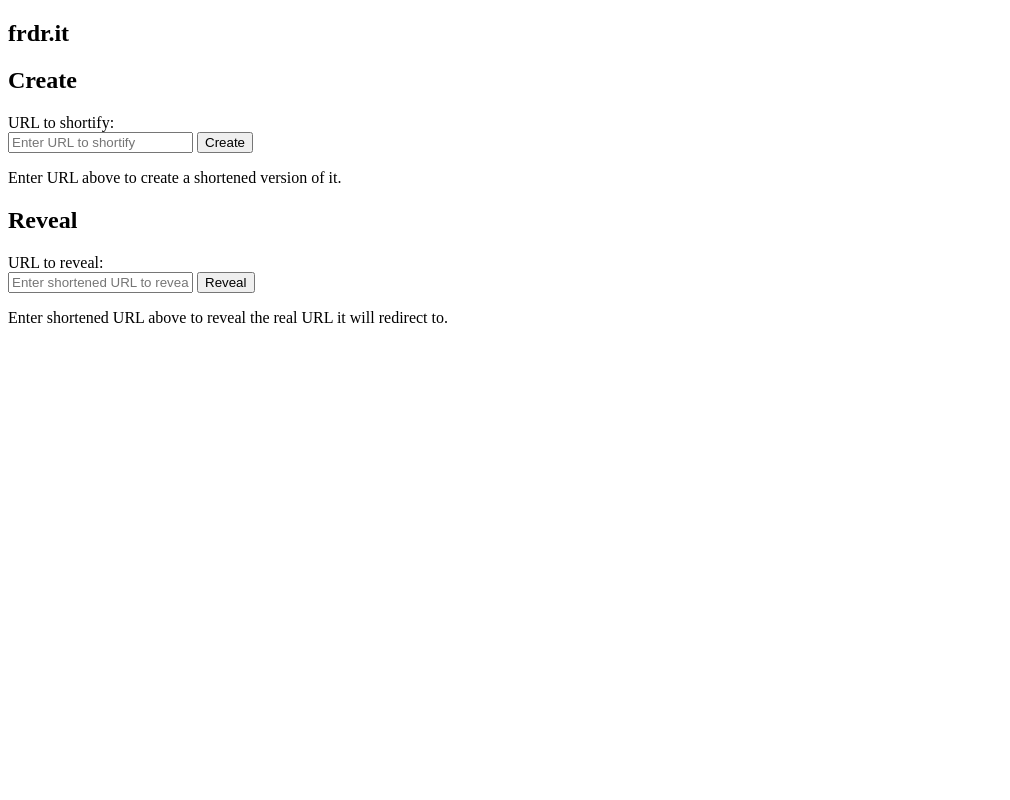
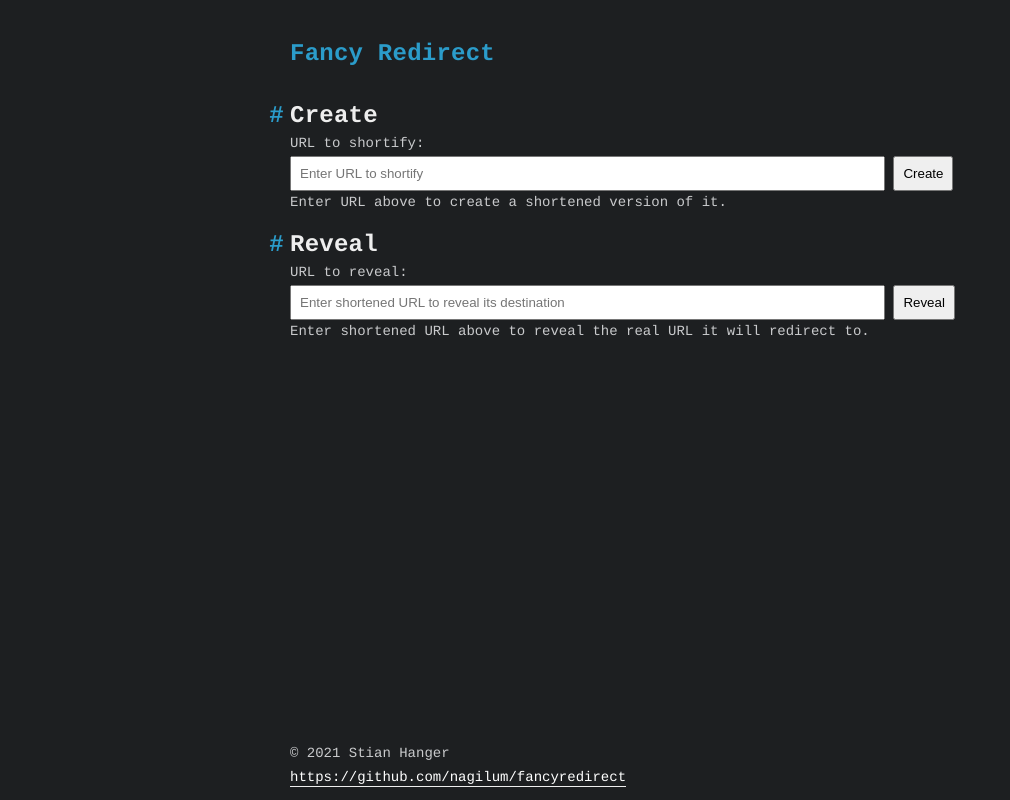
Before and after one commit to nagilum/FancyRedirect, a plain HTML site: page src/wwwroot/index.html in a window 1280 px wide. Shown: the whole page, without its empty margins (0-1010 px from the left). Drawn offline with Linux system fonts and the light colour scheme.

Commit message:
Update design

```diff
--- a/src/wwwroot/assets/css/app.css
+++ b/src/wwwroot/assets/css/app.css
@@ -1,3 +1,122 @@
 * {
     box-sizing: border-box;
 }
+
+body {
+    background-color: #1d1f21;
+    color: #c9cacc;
+    font-family: monospace;
+    font-size: 14px;
+    font-weight: 400;
+    height: 100%;
+    line-height: 1.725;
+    margin: 0;
+    padding: 0;
+    text-rendering: geometricPrecision;
+}
+
+    body a {
+        border-bottom: solid 1px #eee;
+        color: #fff;
+        text-decoration: none;
+    }
+
+        body a:hover {
+            border-color: #2b9cca;
+        }
+
+    body article {
+        margin: 0 auto;
+        height: 100%;
+        padding: 0 0 100px;
+        width: 700px;
+    }
+
+        body article h1 {
+            color: #2b9cca;
+            display: block;
+            font-size: 1.5rem;
+            letter-spacing: 0.01em;
+            line-height: 1.25;
+            margin: 0;
+            padding: 2.5rem 0 1rem;
+            position: relative;
+            text-transform: none;
+        }
+
+        body article section {
+            margin: 0;
+            padding: 0;
+        }
+
+            body article section h2 {
+                color: #eee;
+                display: block;
+                font-size: 1.5rem;
+                letter-spacing: 0.01em;
+                line-height: 1.25;
+                margin: 1rem 0 0;
+                padding: 0;
+                position: relative;
+                text-transform: none;
+            }
+
+                body article section h2::before {
+                    color: #2b9cca;
+                    content: "#";
+                    font-size: 1.5rem;
+                    font-weight: bold;
+                    left: -1.3rem;
+                    position: absolute;
+                    top: 0;
+                }
+
+            body article section form {
+                margin: 0;
+                padding: 0;
+            }
+
+                body article section form label {
+                    cursor: pointer;
+                }
+
+                body article section form input[type=url] {
+                    padding: .5rem;
+                    width: 85%;
+                }
+
+                body article section form input[type=submit] {
+                    padding: .5rem;
+                }
+
+            body article section p {
+                margin: 0;
+                padding: 0;
+            }
+
+    body footer {
+        bottom: 0;
+        margin: 0;
+        padding: 0 0 10px;
+        position: absolute;
+    }
+
+@media screen and (max-width: 720px) {
+    body article {
+        padding-left: 10px;
+        padding-right: 10px;
+        width: 100%;
+    }
+
+        body article section h2::before {
+            display: none;
+        }
+
+        body article section form input[type=url] {
+            width: 100%;
+        }
+
+        body article section form input[type=submit] {
+            width: 100%;
+        }
+}
--- a/src/wwwroot/assets/js/app.js
+++ b/src/wwwroot/assets/js/app.js
@@ -30,7 +30,7 @@ const CreateNewUrl = (e) => {
             }
             else if (obj.url) {
                 document.querySelector('span#CreatedUrl')
-                    .innerHTML = `<a href="${obj.url}">${obj.url}</a>`;
+                    .innerHTML = `Shortened URL: <a href="${obj.url}">${obj.url}</a>`;
             }
             else {
                 throw new Error('Not a valid response from API.');
@@ -73,7 +73,7 @@ const RevealUrl = (e) => {
             }
             else if (obj.url) {
                 document.querySelector('span#RevealedUrl')
-                    .innerHTML = `<a href="${obj.url}">${obj.url}</a>`;
+                    .innerHTML = `Original URL: <a href="${obj.url}">${obj.url}</a>`;
             }
             else {
                 throw new Error('Not a valid response from API.');
--- a/src/wwwroot/index.html
+++ b/src/wwwroot/index.html
@@ -8,7 +8,7 @@
     </head>
     <body>
         <article>
-            <h1>frdr.it</h1>
+            <h1>Fancy Redirect</h1>
 
             <!-- CREATE -->
             <section>
@@ -43,6 +43,10 @@
                     </span>
                 </p>
             </section>
+            <footer>
+                &copy; 2021 Stian Hanger<br>
+                <a href="https://github.com/nagilum/fancyredirect">https://github.com/nagilum/fancyredirect</a>
+            </footer>
         </article>
         <script src="/assets/js/app.js"></script>
 
```
